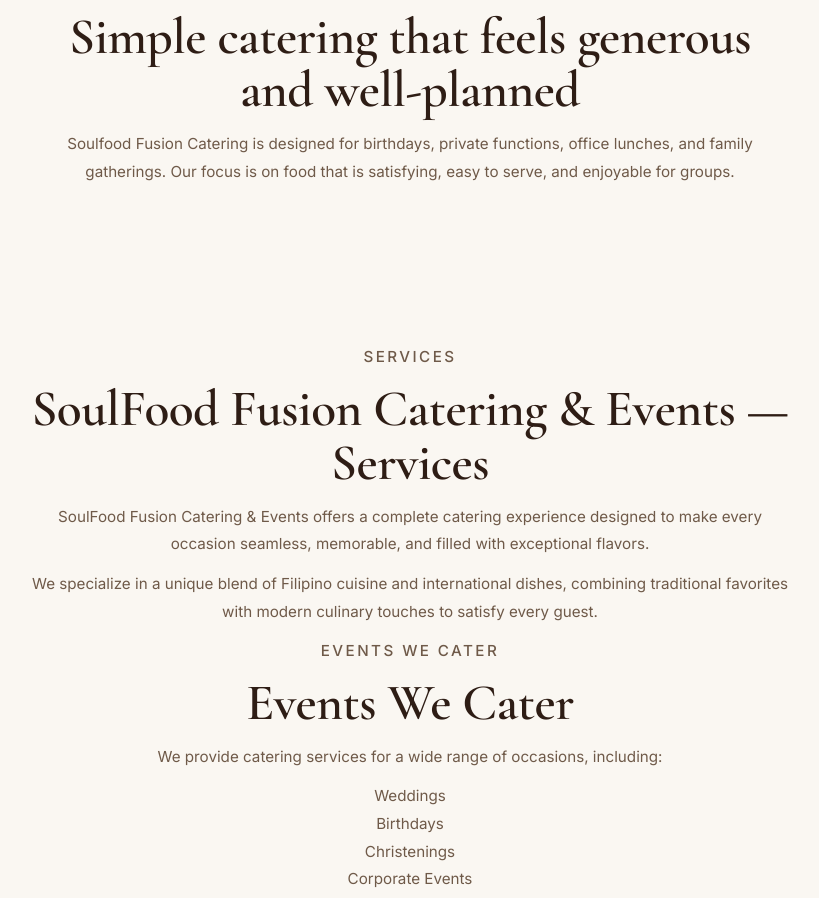
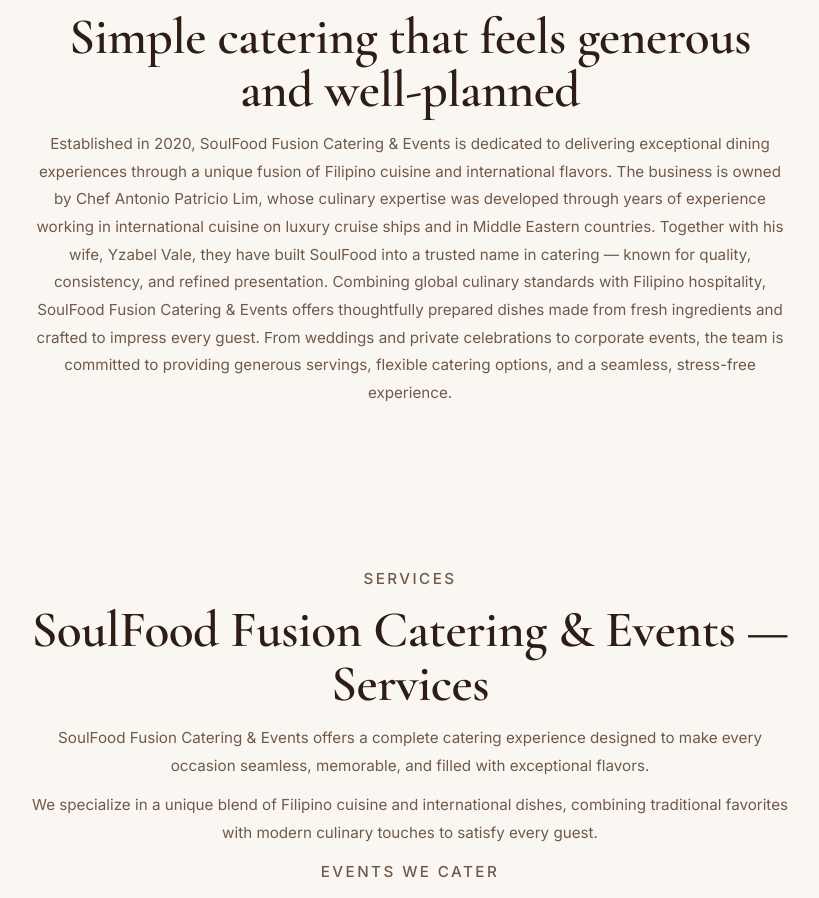
Before and after one commit to kantterosclothingco-lab/soulfood-fusion-house, a Next.js app: page /catering in a window 1280 px wide. Shown: the part 1060-1958 px from the top of the page, without its empty margins (230-1049 px from the left). Built offline with nearby package versions, Linux system fonts and the light colour scheme.

Commit message:
make catering page font aesthetic and remove emojis

```diff
--- a/pages/catering.js
+++ b/pages/catering.js
@@ -82,9 +82,13 @@
             <p className="sectionLabel">About</p>
             <h2>Simple catering that feels generous and well-planned</h2>
             <p>
-              Soulfood Fusion Catering is designed for birthdays, private
-              functions, office lunches, and family gatherings. Our focus is on
-              food that is satisfying, easy to serve, and enjoyable for groups.
+              Established in 2020, SoulFood Fusion Catering & Events is dedicated to delivering exceptional dining experiences through a unique fusion of Filipino cuisine and international flavors.
+
+The business is owned by Chef Antonio Patricio Lim, whose culinary expertise was developed through years of experience working in international cuisine on luxury cruise ships and in Middle Eastern countries. Together with his wife, Yzabel Vale, they have built SoulFood into a trusted name in catering — known for quality, consistency, and refined presentation.
+
+Combining global culinary standards with Filipino hospitality, SoulFood Fusion Catering & Events offers thoughtfully prepared dishes made from fresh ingredients and crafted to impress every guest.
+
+From weddings and private celebrations to corporate events, the team is committed to providing generous servings, flexible catering options, and a seamless, stress-free experience.
             </p>
           </div>
         </section>
```
